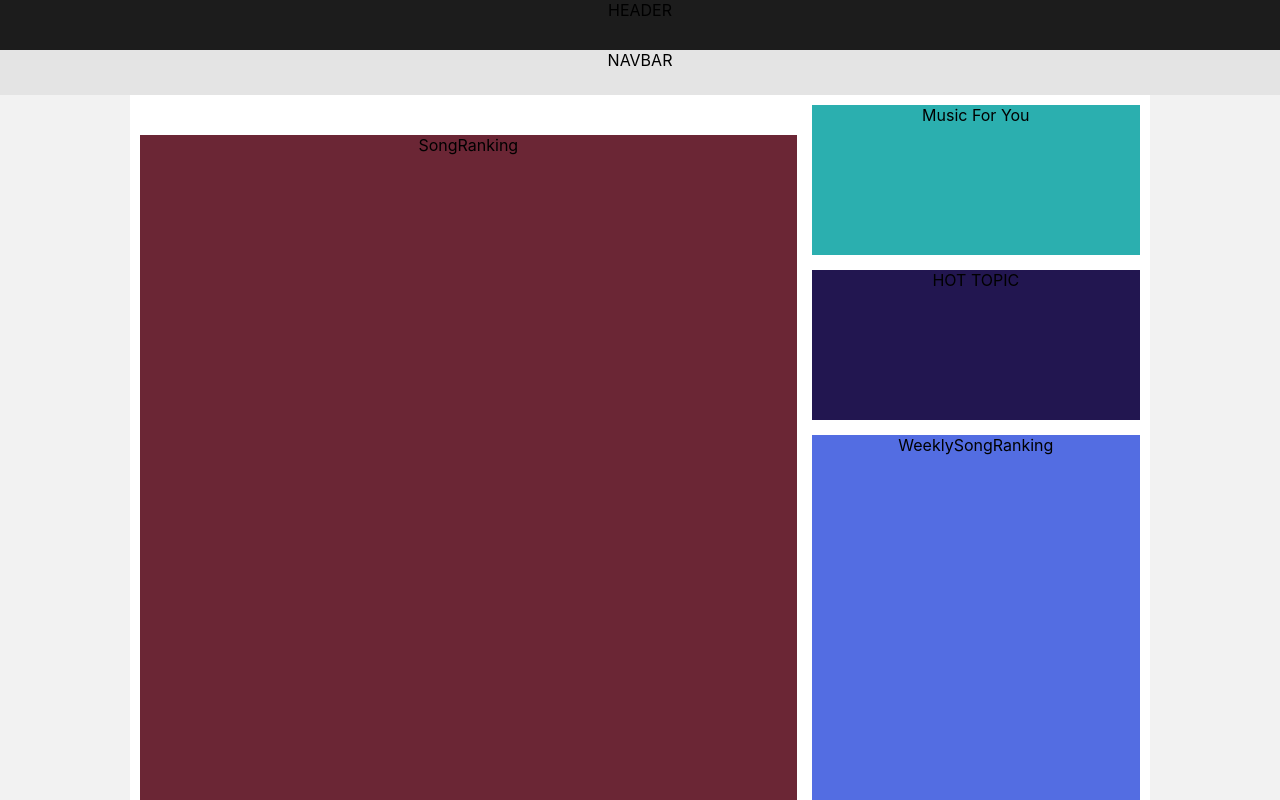
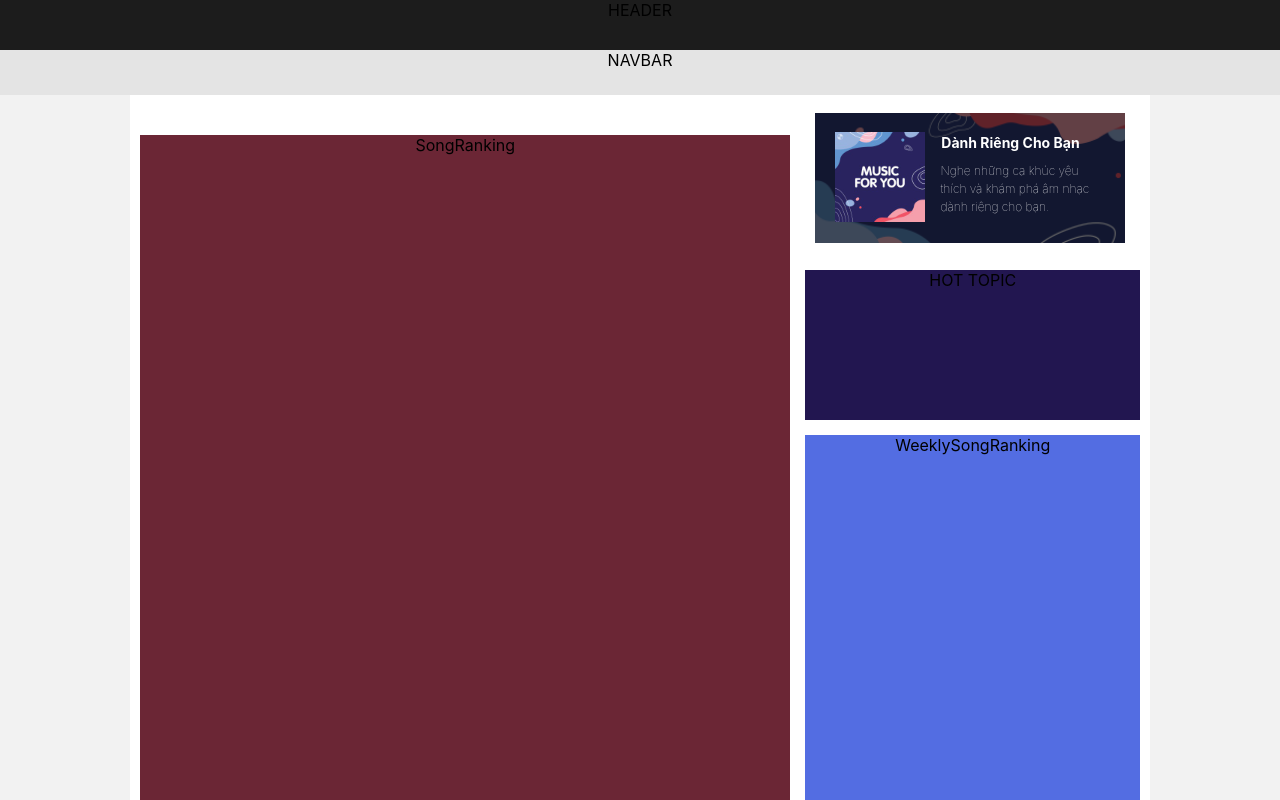
Before and after one commit to kimthaohuynhthi/ZingMP3-Clone, a React (Create React App) app: page / in a window 1280 px wide. Shown: the top 800 px of the page. Built offline with nearby package versions, Linux system fonts and the light colour scheme.

Commit message:
add image backround, image banner, content

```diff
--- a/src/HomePage/MusicForYou/index.jsx
+++ b/src/HomePage/MusicForYou/index.jsx
@@ -1,9 +1,31 @@
 //libs
 import React from "react";
+//image
+import background from "../../assets/MusicForYou/background.png";
+import image from "../../assets/MusicForYou/musicforyou.jpeg";
 //others
 import "./style.scss";
 
 const MusicForYou = () => (
-  <div className="music-for-you-wrapper">Music For You</div>
+  <div className="music-for-you-wrapper">
+    <div className="music-for-you-wrapper-inner">
+      <div className="background-image">
+        <img alt="background" src={background} height="130px" />
+      </div>
+      <div className="music-for-you">
+        <a href="/">
+          <img src={image} alt="music-for-you" width="90px" height="90px" />
+        </a>
+      </div>
+      <div className="content-music-for-you">
+        <a href="/" className="title">
+          <b>Dành Riêng Cho Bạn</b>
+          <p>
+            Nghe những ca khúc yêu thích và khám phá âm nhạc dành riêng cho bạn.
+          </p>
+        </a>
+      </div>
+    </div>
+  </div>
 );
 export default MusicForYou;
--- a/src/HomePage/MusicForYou/style.scss
+++ b/src/HomePage/MusicForYou/style.scss
@@ -1,4 +1,41 @@
 .music-for-you-wrapper {
-  background-color: #2bafaf;
   grid-area: music-for-you;
+  &-inner{
+    padding: 8px 15px 10px 10px;
+    .background-image{
+      img{
+        filter: brightness(40%);
+      }
+    }
+    .music-for-you{
+      position: absolute;
+      margin-top: -115px;
+      margin-left: 20px;
+      &:hover{
+        filter: brightness(60%);
+      }
+    }
+    .content-music-for-you{
+      position: absolute;
+      margin-top: -115px;
+      margin-left: 120px;
+      width: 160px;
+      .title{
+        text-decoration: none;
+        color: white;
+        text-align: left;
+        b{
+          font-size: 14px;
+          margin-left: -10px;
+        }
+        p{
+          font-size: 12px;
+          line-height: 18px;
+          margin-left: 5px;
+          margin-top: 10px;
+          font-weight:100;
+        }
+      }
+    }
+  }
 }
```
